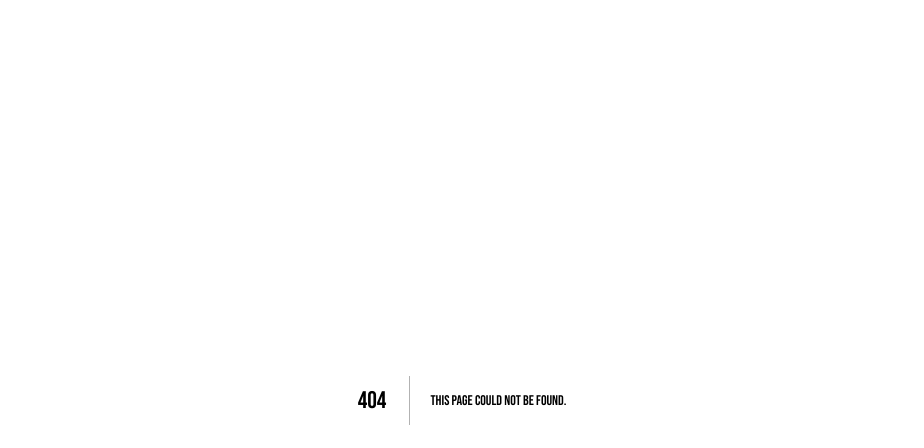
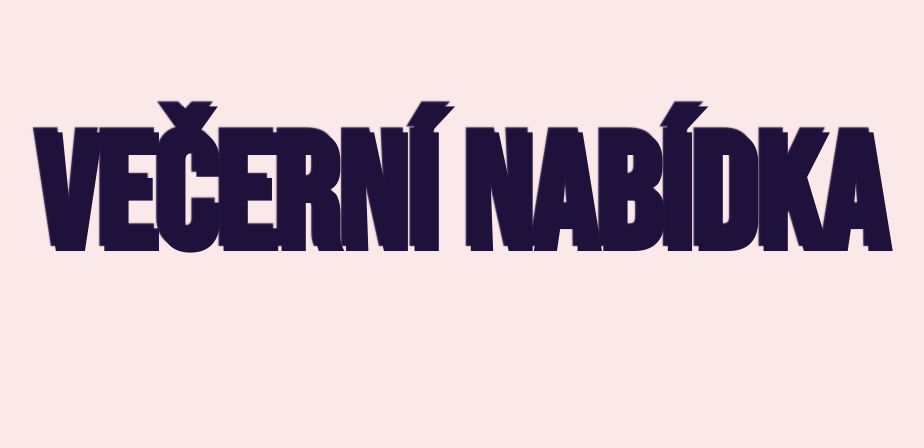
Before and after one commit to divear/fake-restaurant-site, a Next.js app: page /vecerni-nabidka in a window 1280 px wide. Before the commit this address had no page. Shown: the top 448 px of the page, without its empty margins (178-1102 px from the left). Built offline with nearby package versions, Linux system fonts and the light colour scheme.

Commit message:
second img

```diff
--- /dev/null
+++ b/pages/vecerni-nabidka.tsx
@@ -0,0 +1,13 @@
+import React from 'react'
+
+function VecerniNabidka() {
+    return (
+        <div>
+            <h1 className='headerText'>
+                Večerní nabídka
+            </h1>
+        </div>
+    )
+}
+
+export default VecerniNabidka
--- a/styles/globals.css
+++ b/styles/globals.css
@@ -45,6 +45,12 @@ a {
 p {
 	font-size: 2rem;
 }
+.floatRight {
+	float: right;
+}
+.floatLeft {
+	float: left;
+}
 .into {
 	text-align: center;
 }
@@ -70,3 +76,10 @@ p {
 .leftHeader {
 	font-size: 5rem;
 }
+.foodImg {
+	position: absolute;
+	right: 20vw;
+	top: 118%;
+	width: 30vw;
+	height: 20vw;
+}
```
Also changed, not shown: pages/index.tsx (+2 -0 lines), 2 other files (tests, documents, lock files or other folders).
